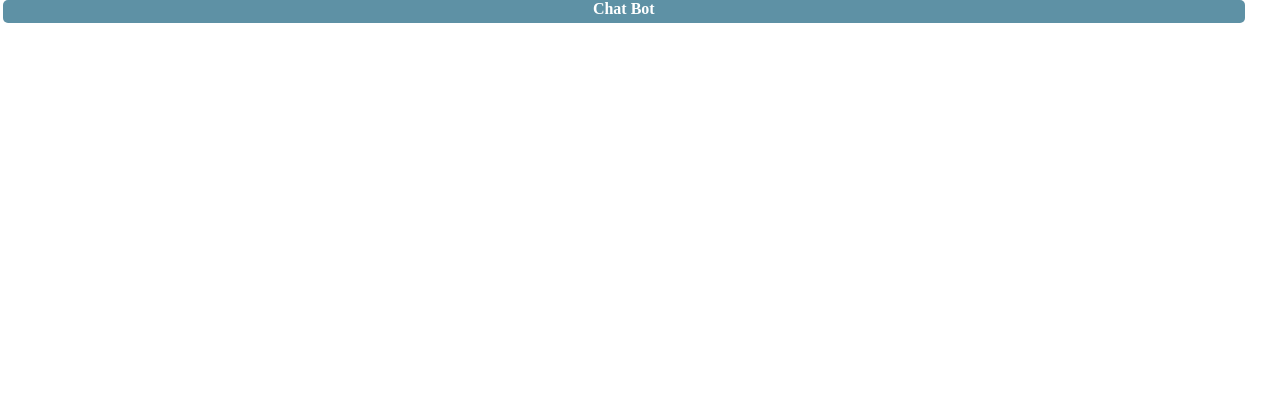
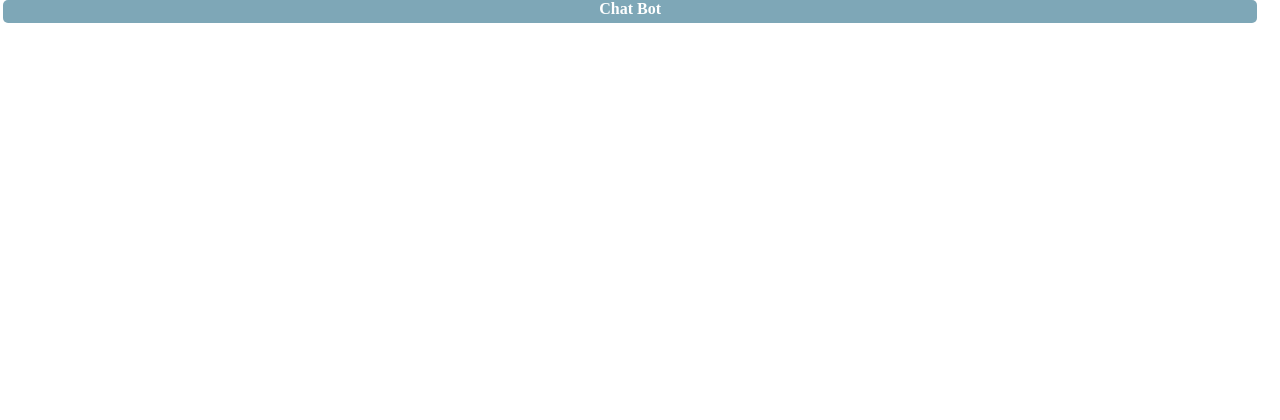
Before and after one commit to ShivamShrirao/Quora_Similar_Questions_Search, a Flask app: page /chat in a window 1280 px wide. Shown: the top 420 px of the page. Run offline with Flask 2, Linux system fonts and the light colour scheme; parts of the project's set-up code (start-up, migrations or seed data) failed here and were passed over.

Commit message:
bit ui look adjust

```diff
--- a/www/templates/chatbot.html
+++ b/www/templates/chatbot.html
@@ -5,7 +5,7 @@
 <style>
 .container {
   border: 2px solid #dedede;
-  background-color: #f1f1f1;
+  background-color: #f1f1f1aa;
   border-radius: 5px;
   margin: 10px 0;
   width: 90%;
@@ -14,7 +14,7 @@
 
 .darker {
   border-color: #bbb;
-  background-color: #ccc;
+  background-color: #ccccccaa;
   width: 100%;
   margin-left: 20%;
   width: 77%;
@@ -28,11 +28,11 @@
 
 .topbar {
   overflow: hidden;
-  background-color: #5e91a5;
+  background-color: #5e91a5cc;
   position: fixed;
   top: 0;
   left: 3px;
-  width: 97%;
+  width: 98%;
   height: 23px;
   border-color: #080808;
   border-radius: 5px;
```
